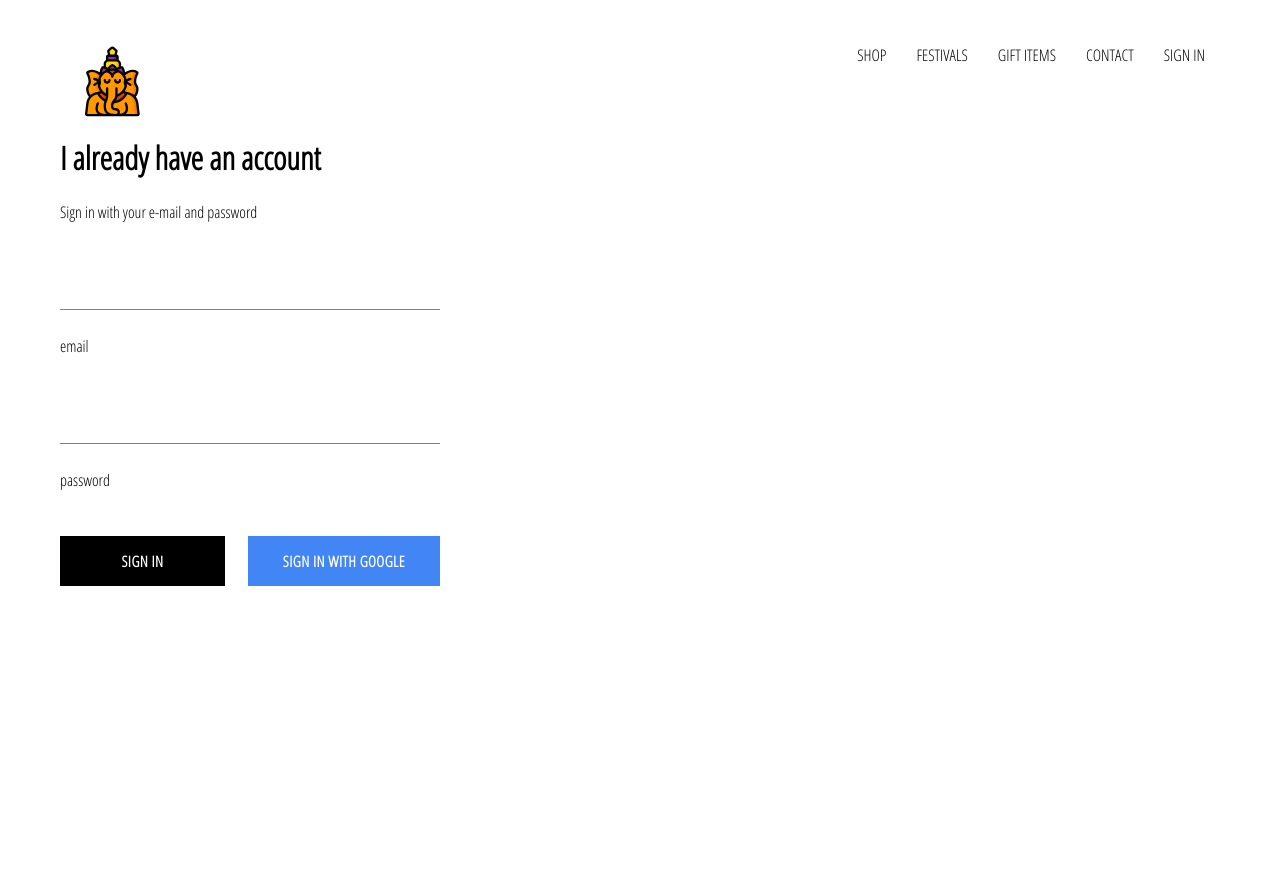
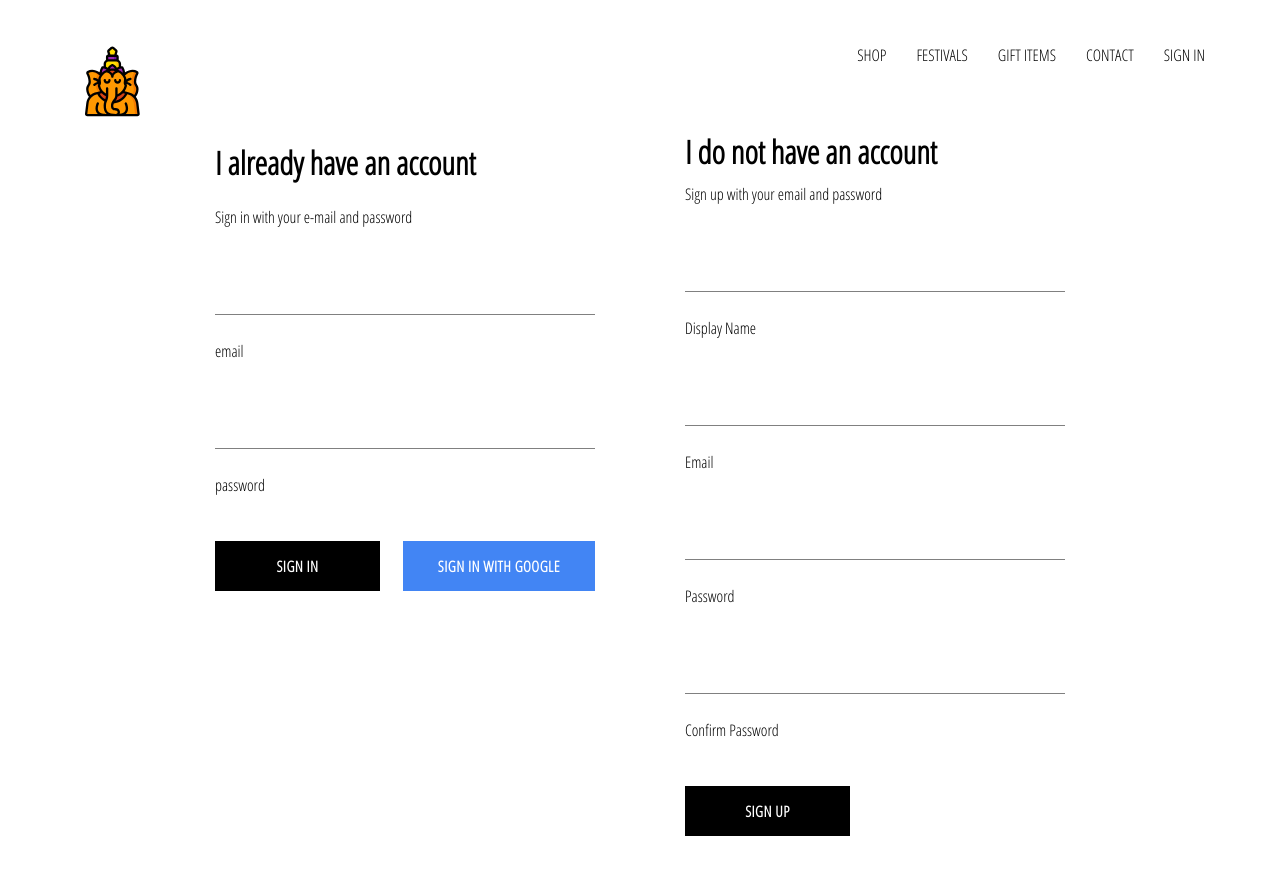
Before and after one commit to rohitnaynee/poojasamaan, a React (Create React App) app: page /signin in a window 1280 px wide. Shown: the top 874 px of the page. Before the commit the page ends 800 px from the top, so only its background shows below. Built offline with nearby package versions, Linux system fonts and the light colour scheme; no server answers.

Commit message:
implemented firebase utils, included ability to store authenticated users into our firestore database

```diff
--- a/src/App.js
+++ b/src/App.js
@@ -7,7 +7,7 @@
 import ShopPage from './pages/shop/shop.component';
 import SignInAndSignUpPage from './pages/sign-in-and-sign-up/sign-in-and-sign-up.component';
 import Header from './components/header/header.component';
-import { auth } from './firebase/firebase.utils';
+import { auth, createUserProfileDocument } from './firebase/firebase.utils';
 
 const   GaneshPage = () => (
 <div>
@@ -58,10 +58,23 @@
    unsubscribeFromAuth = null
 
  componentDidMount() {
-   this.unsubscribeFromAuth = auth.onAuthStateChanged(user => {
-     this.setState({ currentUser: user });
+   this.unsubscribeFromAuth = auth.onAuthStateChanged(async userAuth => {
+     if (userAuth) {
+       const userRef = await createUserProfileDocument(userAuth);
 
-     console.log(user);
+       userRef.onSnapshot(snapShot => {
+         this.setState({
+           currentUser: {
+             id: snapShot.id,
+             ...snapShot.data()
+           }
+         });
+           console.log(this.state);
+
+       });
+
+     }
+     this.setState({currentUser: userAuth});
    });
  }
 
--- /dev/null
+++ b/src/components/sign-up/sign-up.component.jsx
@@ -0,0 +1,113 @@
+import React from 'react';
+
+import FormInput from '../form-input/form-input.component';
+import CustomButton  from '../custom-button/custom-button.component';
+
+import { auth, createUserProfileDocument } from '../../firebase/firebase.utils';
+
+import './sign-up.styles.scss';
+
+
+class SignUp extends React.Component {
+    constructor(props){
+        super(props);
+
+        this.state = {
+           displayName: '',
+           email: '',
+           password: '',
+           confirmPassword: ''
+        }
+    }
+
+    handleSubmit =  async event => {
+        event.preventDefault();
+
+        const { displayName, email, password, confirmPassword } = this.state;
+
+        if (password !== confirmPassword ) {
+          alert ("Passwords don't match");
+          return;
+        }
+
+        try {
+            const { user } = await auth.createUserWithEmailAndPassword(email, password)
+
+           await createUserProfileDocument(user, {displayName});
+
+           this.setState({
+              displayName: '',
+              email: '',
+              password: '',
+              confirmPassword: ''
+           });
+
+
+        }  catch(error) {
+            console.error(error);
+        }
+
+    };
+
+
+    handleChange = event => {
+        const { name, value } = event.target;
+
+        this.setState({[name] : value});
+    }
+
+    render() {
+         const { displayName, email, password, confirmPassword } = this.state;
+        return (
+            <div className = 'sign-up' >
+              <h1 className = 'title' > I do not have an account </h1>
+              <span> Sign up with your email and password </span>
+              <form className = 'sign-up-form' onSubmit = {this.handleSubmit} >
+               <FormInput
+                  label = 'Display Name'
+                  type = 'text'
+                  name = 'displayName'
+                  value = {displayName}
+                  onChange = {this.handleChange}
+
+                  required
+                />
+
+                <FormInput
+                  type = 'email'
+                  name = 'email'
+                  value = {email}
+                  onChange = {this.handleChange}
+                  label = 'Email'
+                  required
+                />
+
+                <FormInput
+                  type = 'password'
+                  name = 'password'
+                  value = {password}
+                  onChange = {this.handleChange}
+                  label = 'Password'
+                  required
+                />
+
+                <FormInput
+                  type = 'password'
+                  name = 'confirmPassword'
+                  value = {confirmPassword}
+                  onChange = {this.handleChange}
+                  label = 'Confirm Password'
+                  required
+                />
+
+              <CustomButton type = 'submit' > SIGN UP </CustomButton>
+
+
+              </form>
+            </div>
+        );
+    }
+}
+
+
+export default SignUp;
--- /dev/null
+++ b/src/components/sign-up/sign-up.styles.scss
@@ -0,0 +1,9 @@
+.sign-up {
+    display: flex;
+    flex-direction: column;
+    width: 380px;
+
+   .title {
+       margin: 10px 0;
+   }
+}
--- a/src/firebase/firebase.utils.js
+++ b/src/firebase/firebase.utils.js
@@ -13,6 +13,31 @@
     measurementId: "G-HFPRTZ5FT6"
   };
 
+  export const createUserProfileDocument = async (userAuth, additionalData) => {
+     if (!userAuth) return;
+
+     const userRef = firestore.doc(`users/${userAuth.uid}`);
+
+     const snapShot = await userRef.get();
+
+      if (!snapShot.exists){
+        const { displayName, email } = userAuth;
+        const createdAt = new Date();
+
+         try {
+          await userRef.set({
+            displayName,
+            email,
+            createdAt,
+            ...additionalData
+          })
+         } catch (error) {
+           console.log('error creating user', error.message);
+         }
+      }
+      return userRef;
+  }
+
   firebase.initializeApp(config);
 
   export const auth = firebase.auth();
--- a/src/pages/sign-in-and-sign-up/sign-in-and-sign-up.component.jsx
+++ b/src/pages/sign-in-and-sign-up/sign-in-and-sign-up.component.jsx
@@ -1,12 +1,14 @@
 import React from 'react';
 
 import SignIn from '../../components/sign-in/sign-in.component';
+import SignUp from '../../components/sign-up/sign-up.component';
 
 import './sign-in-and-sign-up.styles.scss';
 
 const SignInAndSignUpPage = () => (
 <div className = 'sign-in-and-sign-up' >
- <SignIn  />
+ <SignIn />
+ <SignUp />
 </div>
 );
 
--- a/src/pages/sign-in-and-sign-up/sign-in-and-sign-up.styles.scss
+++ b/src/pages/sign-in-and-sign-up/sign-in-and-sign-up.styles.scss
@@ -0,0 +1,6 @@
+.sign-in-and-sign-up {
+    width: 850px;
+    display: flex;
+    justify-content: space-between;
+    margin: 30px auto;
+}
```
